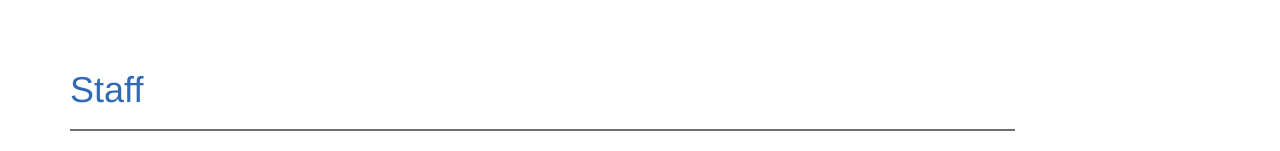
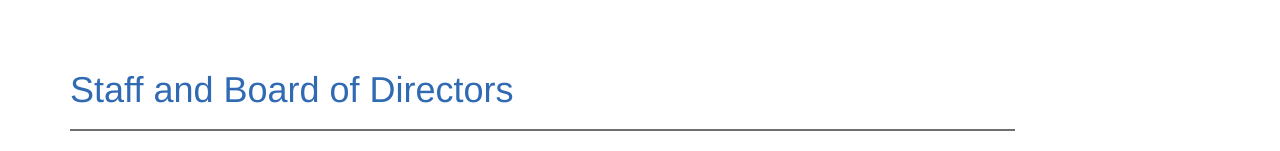
Before and after one commit to Timmoran76/chiara, a plain HTML site: page aboutRevised.html in a window 1280 px wide. Shown: the part 349-500 px from the top of the page. Drawn offline with nearby package versions, Linux system fonts and the light colour scheme.

Commit message:
Update aboutRevised.html

```diff
--- a/aboutRevised.html
+++ b/aboutRevised.html
@@ -36,7 +36,7 @@
         <div class = "row">
             <div class = "col-md-10" >
                 <div id = "staff-header">
-                    <h1>Staff</h1>
+                    <h1>Staff and Board of Directors</h1>
                 </div>
                 <hr style = "border: .5px solid rgb(112, 112, 112)">
             </div>
```
